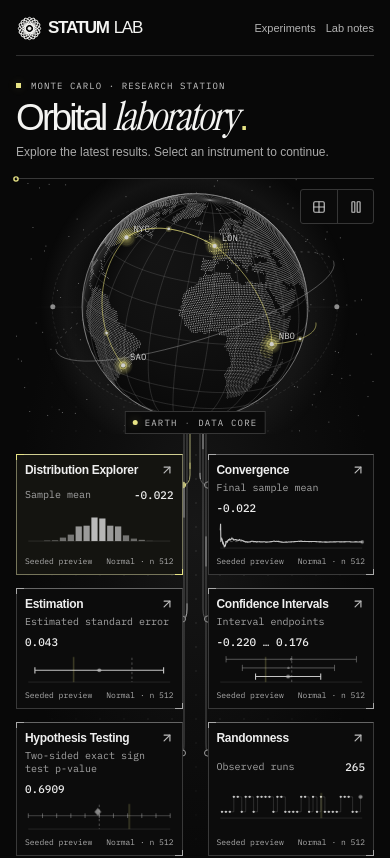
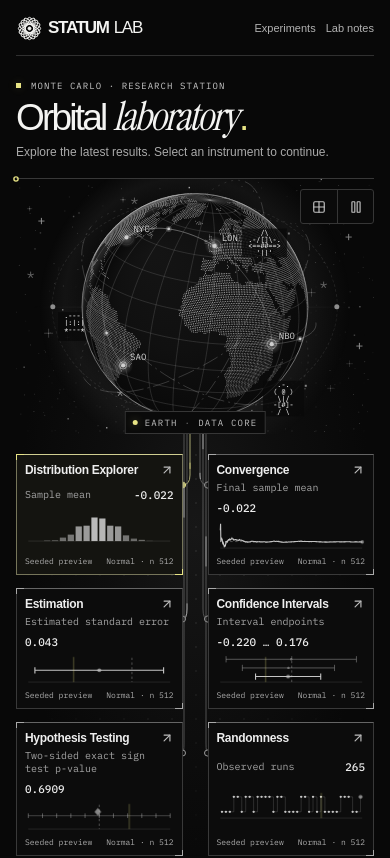
Before and after one commit to punyzxc/matstat-lab, a React (Vite) app in the folder spikes/visual-foundation/: page / in a window 390 px wide. Shown: the top 858 px of the page. Built offline with nearby package versions, Linux system fonts and the light colour scheme.

Commit message:
feat: add monochrome ASCII satellites and orbital atmosphere
Agent: codex@puny
Issue: #1

```diff
--- a/spikes/visual-foundation/src/globe.tsx
+++ b/spikes/visual-foundation/src/globe.tsx
@@ -1,9 +1,10 @@
 import type { RendererFactory } from './plate-canvas';
 import { globeRadius } from './orbit-links';
+import { drawSatellites, drawStars } from './orbital-atmosphere';
 import landRows from './land-runs.json';
 
 type Vector = { x: number; y: number; z: number };
-type LandPoint = Vector & { tone: number; heat: number; east?: LandPoint; north?: LandPoint };
+type LandPoint = Vector & { tone: number; east?: LandPoint; north?: LandPoint };
 export type Surface = 'points' | 'mesh';
 const rad = Math.PI / 180;
 const tau = Math.PI * 2;
@@ -18,8 +19,6 @@ function unit(lat: number, lon: number): Vector {
 // Longitude crossings, in hundredths of a degree, from Natural Earth 1:110m land.
 function buildLand() {
   const points: LandPoint[] = [];
-  const highlights = [unit(51.5, -0.1), unit(40.7, -74), unit(-1.3, 36.8)];
-  const dot = (a: Vector, b: Vector) => a.x * b.x + a.y * b.y + a.z * b.z;
   let previous: (LandPoint | undefined)[] = [];
   landRows.forEach((edges, row) => {
     const lat = -89.55 + row * 0.9;
@@ -30,10 +29,7 @@ function buildLand() {
       const lon = -180 + ((j + (row % 2) * 0.5) * 360) / n;
       while (edge < edges.length && edges[edge] <= lon * 100) edge++;
       if (edge % 2 === 0) continue;
-      const location = unit(lat, lon);
-      const proximity = Math.max(...highlights.map((p) => dot(location, p)));
-      const heat = Math.max(0, (proximity - 0.987) / 0.013);
-      const point: LandPoint = { ...location, heat, tone: ((j * 31 + row * 17) % 23) / 23 };
+      const point: LandPoint = { ...unit(lat, lon), tone: ((j * 31 + row * 17) % 23) / 23 };
       current[j] = point;
       if (j > 0 && current[j - 1]) current[j - 1]!.east = point;
       point.north = previous[Math.floor((j / n) * previous.length)];
@@ -78,12 +74,6 @@ const links = [
   [4, 5],
 ].map(([a, b]) => link(stations[a].p, stations[b].p));
 const tones = ['#505050', '#656565', '#7d7d7d', '#949494', '#a9a9a9', '#bfbfbf', '#d5d5d5', '#dddddd'];
-const warmTones = ['#827d5c', '#95916e', '#b0ac80', '#c3bd7d', '#d7d18c', '#e3dc8c', '#f1ec9d', '#faf6bd'];
-const dust = Array.from({ length: 155 }, (_, i) => ({
-  x: ((i * 173 + 91) % 997) / 997,
-  y: ((i * i * 31 + i * 73 + 19) % 991) / 991,
-}));
-
 function paint(
   ctx: CanvasRenderingContext2D,
   w: number,
@@ -138,21 +128,9 @@ function paint(
   glow.addColorStop(1, 'rgba(128,128,128,0)');
   ctx.fillStyle = glow;
   ctx.fillRect(0, 0, w, h);
-  ctx.fillStyle = '#757575';
-  for (const star of dust) ctx.fillRect(star.x * w, star.y * h, 0.9, 0.9);
-  function orbit(front: boolean) {
-    ctx.save();
-    ctx.translate(cx, cy);
-    ctx.rotate(-0.31);
-    ctx.beginPath();
-    ctx.ellipse(0, 0, r * 1.29, r * 0.295, 0, front ? 0 : Math.PI, front ? Math.PI : tau);
-    ctx.setLineDash(front ? [] : [2, 5]);
-    ctx.lineWidth = 0.72;
-    ctx.strokeStyle = front ? 'rgba(188,188,188,.49)' : 'rgba(155,155,155,.53)';
-    ctx.stroke();
-    ctx.restore();
-  }
-  orbit(false);
+  const scene = { x: cx, y: cy, radius: r, width: w, height: h, time: seconds };
+  drawStars(ctx, scene);
+  drawSatellites(ctx, scene, false);
   const ocean = ctx.createRadialGradient(
     cx - r * 0.37,
     cy - r * 0.47,
@@ -196,11 +174,9 @@ function paint(
       const light =
         0.34 + ((cx - q.x) / r) * 0.12 + ((cy - q.y) / r) * 0.22 + q.z * 0.42 + p.tone * 0.27 + breath * 0.2;
       const level = Math.min(7, Math.max(0, Math.floor(light * 7)));
-      const warm = p.heat * (0.78 + breath + p.tone * 0.48) > 0.3;
-      const pigment = level + (warm ? 8 : 0);
-      if (pigment !== last) {
-        ctx.fillStyle = warm ? warmTones[level] : tones[level];
-        last = pigment;
+      if (level !== last) {
+        ctx.fillStyle = tones[level];
+        last = level;
       }
       const side = size * (0.6 + 0.52 * q.z);
       ctx.fillRect(q.x - side / 2, q.y - side / 2, side, side);
@@ -211,12 +187,11 @@ function paint(
   ctx.strokeStyle = 'rgba(211,211,211,.59)';
   ctx.lineWidth = 0.82;
   ctx.stroke();
-  orbit(true);
   links.forEach((line, i) => {
-    path(line, i === 0 ? 'rgba(239,232,127,.84)' : 'rgba(239,232,127,.59)', 0.95);
+    path(line, i === 0 ? 'rgba(210,210,210,.45)' : 'rgba(190,190,190,.31)', 0.95);
     const p = project(line[Math.floor(((seconds * 0.085 + i * 0.27) % 1) * (line.length - 1))]);
     if (p.z > 0) {
-      circle(p.x, p.y, 3, 'rgba(239,232,127,.24)');
+      circle(p.x, p.y, 3, 'rgba(239,239,239,.21)');
       circle(p.x, p.y, 1.35, '#cdcdcd');
     }
   });
@@ -225,13 +200,13 @@ function paint(
     if (p.z < 0.09) return;
     const pulse = (seconds * 0.3 + i * 0.22) % 1;
     const halo = ctx.createRadialGradient(p.x, p.y, 0, p.x, p.y, 10);
-    halo.addColorStop(0, 'rgba(239,232,127,.62)');
-    halo.addColorStop(1, 'rgba(239,232,127,0)');
+    halo.addColorStop(0, 'rgba(245,245,245,.32)');
+    halo.addColorStop(1, 'rgba(245,245,245,0)');
     circle(p.x, p.y, 10, halo);
     ctx.beginPath();
     ctx.arc(p.x, p.y, 3.1 + 5 * pulse, 0, tau);
     ctx.lineWidth = 0.7;
-    ctx.strokeStyle = `rgba(239,232,127,${0.74 * (1 - pulse)})`;
+    ctx.strokeStyle = `rgba(245,245,245,${0.74 * (1 - pulse)})`;
     ctx.stroke();
     circle(p.x, p.y, 2.1, '#cfcfcf');
     if (r > 105 && i < 4) {
@@ -240,6 +215,7 @@ function paint(
       ctx.fillText(station.code, p.x + 7, p.y - 5);
     }
   });
+  drawSatellites(ctx, scene, true);
 }
 
 export const earthPlate: RendererFactory = (canvas) => {
--- a/spikes/visual-foundation/src/lab-shell.tsx
+++ b/spikes/visual-foundation/src/lab-shell.tsx
@@ -48,7 +48,8 @@ function Notes({ close }: { close: () => void }) {
           The trefoil winds twice around a torus and three times through its hole. The yellow cross-section
           sits at the probability coordinate F(x) of the inspected draw. Choose the draw readout to advance
           through the sample. Drag it horizontally or use the left and right arrow keys to turn it. The Earth
-          study projects Natural Earth land data onto a rotating sphere. Its links are simulated.
+          study projects Natural Earth land data onto a rotating sphere. The ASCII satellites, starfield and
+          links are simulated.
         </p>
         <h3>Reading the sample</h3>
         <p>
--- a/spikes/visual-foundation/src/observatory.tsx
+++ b/spikes/visual-foundation/src/observatory.tsx
@@ -91,6 +91,16 @@ export function Observatory({
           </h2>
           <div ref={field} className="orbital-field" data-playing={animating}>
             <div className="orbital-engine">
+              <div className="orbital-beacons" aria-hidden="true">
+                <i>+</i>
+                <i>*</i>
+                <i>+</i>
+                <i>*</i>
+                <i>+</i>
+                <i>*</i>
+                <i>+</i>
+                <i>*</i>
+              </div>
               <div className="orbital-reticle" aria-hidden="true">
                 <i />
                 <i />
@@ -100,7 +110,7 @@ export function Observatory({
               <div className="orbital-disc">
                 <PlateCanvas
                   create={earthPlate}
-                  label="Earth point cloud with simulated orbital links"
+                  label="Earth point cloud with simulated orbital links and ASCII satellites"
                   playing={animating}
                   mesh={mesh}
                   cue={0}
--- /dev/null
+++ b/spikes/visual-foundation/src/orbital-atmosphere.ts
@@ -0,0 +1,137 @@
+type Scene = { x: number; y: number; radius: number; width: number; height: number; time: number };
+type Point = { x: number; y: number; depth: number };
+
+const turn = Math.PI * 2;
+const craft = [
+  {
+    callSign: 'ARRAY',
+    phase: 3.25,
+    rate: 0.12,
+    tilt: -0.58,
+    depth: 0.91,
+    orbit: 1.17,
+    art: [' .---. +-+ .---. ', ' |:|:|=[*]=|:|:| ', ' *---* +-+ *---* ', '        |        '],
+  },
+  {
+    callSign: 'RELAY',
+    phase: 0.76,
+    rate: -0.088,
+    tilt: 0.65,
+    depth: 0.83,
+    orbit: 1.16,
+    art: ['   .-.   ', '  ( @ )  ', '   \\|/   ', '  -[#]-  ', '   / \\   '],
+  },
+  {
+    callSign: 'PROBE',
+    phase: 0.32,
+    rate: 0.103,
+    tilt: -1.19,
+    depth: 0.92,
+    orbit: 1.19,
+    art: ['    /\\    ', ' .-/[]\\-. ', ' <==##==> ', "   '||'   "],
+  },
+] as const;
+
+const stars = Array.from({ length: 319 }, (_, i) => {
+  const x = ((i * 187 + 197) % 659) / 659;
+  const y = ((i * i * 103 + i * 83 + 53) % 653) / 653;
+  return { x, y, phase: (i * 2.399) % turn, bright: i % 9 === 0, cross: i % 23 === 0 };
+});
+function cross(ctx: CanvasRenderingContext2D, x: number, y: number, length: number) {
+  ctx.beginPath();
+  ctx.moveTo(x - length, y);
+  ctx.lineTo(x + length, y);
+  ctx.moveTo(x, y - length);
+  ctx.lineTo(x, y + length);
+  ctx.stroke();
+}
+export function drawStars(ctx: CanvasRenderingContext2D, s: Scene) {
+  const { width, height, time } = s;
+  ctx.save();
+  ctx.fillStyle = '#eaeaea';
+  ctx.strokeStyle = '#e1e1e1';
+  ctx.lineWidth = 0.65;
+  for (const star of stars) {
+    const x = star.x * width,
+      y = star.y * height;
+    const shimmer = 0.5 + 0.5 * Math.sin(star.phase + time * 0.71);
+    ctx.globalAlpha = star.bright ? 0.2 + shimmer * 0.48 : 0.12 + shimmer * 0.22;
+    const size = star.bright ? 1.45 : 0.75;
+    ctx.fillRect(x - size / 2, y - size / 2, size, size);
+    if (star.cross) cross(ctx, x, y, 2.5 + shimmer * 2);
+  }
+  ctx.restore();
+}
+
+function orbitPoint(s: Scene, node: (typeof craft)[number], angle: number): Point {
+  const ring = s.radius * node.orbit;
+  const horizontal = ring * Math.cos(angle);
+  const vertical = ring * Math.sin(angle) * Math.sqrt(1 - node.depth * node.depth);
+  const c = Math.cos(node.tilt),
+    sin = Math.sin(node.tilt);
+  return {
+    x: s.x + horizontal * c - vertical * sin,
+    y: s.y + horizontal * sin + vertical * c,
+    depth: Math.sin(angle),
+  };
+}
+
+export function drawSatellites(ctx: CanvasRenderingContext2D, scene: Scene, front: boolean) {
+  const { radius, width, height, time } = scene;
+  ctx.save();
+  for (const node of craft) {
+    const phase = node.phase + time * node.rate;
+    const spacecraft = orbitPoint(scene, node, phase);
+    ctx.beginPath();
+    for (let i = 0; i <= 48; i++) {
+      const p = orbitPoint(scene, node, (front ? 0 : Math.PI) + (i / 48) * Math.PI);
+      if (i === 0) ctx.moveTo(p.x, p.y);
+      else ctx.lineTo(p.x, p.y);
+    }
+    ctx.strokeStyle = front ? '#bfbfbf63' : '#a0a0a04c';
+    ctx.lineWidth = 0.62;
+    ctx.setLineDash(front ? [17, 4, 2, 4] : [2, 5]);
+    ctx.stroke();
+    ctx.setLineDash([]);
+
+    if (spacecraft.depth >= 0 !== front) continue;
+    ctx.fillStyle = '#ededed';
+    for (let i = 7; i > 0; i--) {
+      const trail = orbitPoint(scene, node, phase - Math.sign(node.rate) * i * 0.028);
+      if (trail.depth >= 0 !== front) continue;
+      ctx.globalAlpha = (8 - i) / 15;
+      ctx.fillRect(trail.x, trail.y, 1.25, 1.25);
+    }
+    ctx.globalAlpha = 1;
+    const font = radius > 180 ? 9.5 : 6.8;
+    const spacing = font * 0.99;
+    ctx.font = '500 ' + font + 'px "IBM Plex Mono", monospace';
+    ctx.textBaseline = 'top';
+    const artWidth = ctx.measureText(node.art[0]).width;
+    const artHeight = node.art.length * spacing;
+    const x = Math.max(3, Math.min(width - artWidth - 4, spacecraft.x - artWidth / 2));
+    const y = Math.max(3, Math.min(height - artHeight - 14, spacecraft.y - artHeight / 2));
+    ctx.fillStyle = '#090909c7';
+    ctx.fillRect(x - 2, y - 1, artWidth + 4, artHeight + 2);
+    ctx.fillStyle = '#e6e6e6';
+    node.art.forEach((row, i) => ctx.fillText(row, x, y + i * spacing));
+    ctx.fillStyle = '#f6f6f6';
+    const lamp = 0.55 + 0.45 * Math.sin(time * 2 + node.phase);
+    ctx.globalAlpha = 0.36 + lamp * 0.64;
+    const lightX = x + artWidth + 3,
+      lightY = y + 3;
+    ctx.fillRect(lightX, lightY, 2, 2);
+    if (radius > 148 && lamp > 0.78) {
+      ctx.strokeStyle = '#e1e1e1';
+      ctx.lineWidth = 0.5;
+      ctx.globalAlpha = lamp * 0.5;
+      cross(ctx, lightX + 1, lightY + 1, 4);
+    }
+    ctx.globalAlpha = 1;
+    if (radius > 148) {
+      ctx.fillStyle = '#bcbcbc';
+      ctx.fillText(node.callSign, x, y + artHeight + 3);
+    }
+  }
+  ctx.restore();
+}
--- a/spikes/visual-foundation/src/orbital.css
+++ b/spikes/visual-foundation/src/orbital.css
@@ -650,3 +650,78 @@
     inset: auto;
   }
 }
+.orbital-beacons {
+  position: absolute;
+  inset: 0;
+  pointer-events: none;
+  font: 13px var(--mono);
+  color: #aaa;
+}
+.orbital-beacons i {
+  position: absolute;
+  font-style: normal;
+  opacity: 0.5;
+}
+.orbital-beacons i:nth-child(1) {
+  left: 27%;
+  top: 13%;
+}
+.orbital-beacons i:nth-child(2) {
+  left: 32%;
+  top: 5%;
+}
+.orbital-beacons i:nth-child(3) {
+  right: 28%;
+  top: 19%;
+}
+.orbital-beacons i:nth-child(4) {
+  left: 18%;
+  top: 34%;
+}
+.orbital-beacons i:nth-child(5) {
+  right: 20%;
+  top: 62%;
+}
+.orbital-beacons i:nth-child(6) {
+  left: 28%;
+  bottom: 13%;
+}
+.orbital-beacons i:nth-child(7) {
+  right: 33%;
+  bottom: 5%;
+}
+.orbital-beacons i:nth-child(8) {
+  right: 13%;
+  top: 38%;
+}
+.orbital-field[data-playing='true'] .orbital-beacons i {
+  animation: orbit-star 5.8s ease-in-out infinite alternate;
+}
+.orbital-field[data-playing='true'] .orbital-beacons i:nth-child(2n) {
+  animation-delay: -3.1s;
+}
+.orbital-field[data-playing='true'] .orbital-beacons i:nth-child(3n) {
+  animation-delay: -1.6s;
+}
+@keyframes orbit-star {
+  from {
+    opacity: 0.27;
+  }
+  to {
+    opacity: 0.84;
+  }
+}
+@media (max-width: 760px) {
+  .orbital-beacons i:nth-child(1) {
+    left: 6%;
+  }
+  .orbital-beacons i:nth-child(3) {
+    right: 6%;
+  }
+  .orbital-beacons i:nth-child(4) {
+    left: 3%;
+  }
+  .orbital-beacons i:nth-child(5) {
+    right: 3%;
+  }
+}
```
Also changed, not shown: 5 other files (tests, documents, lock files or other folders).
